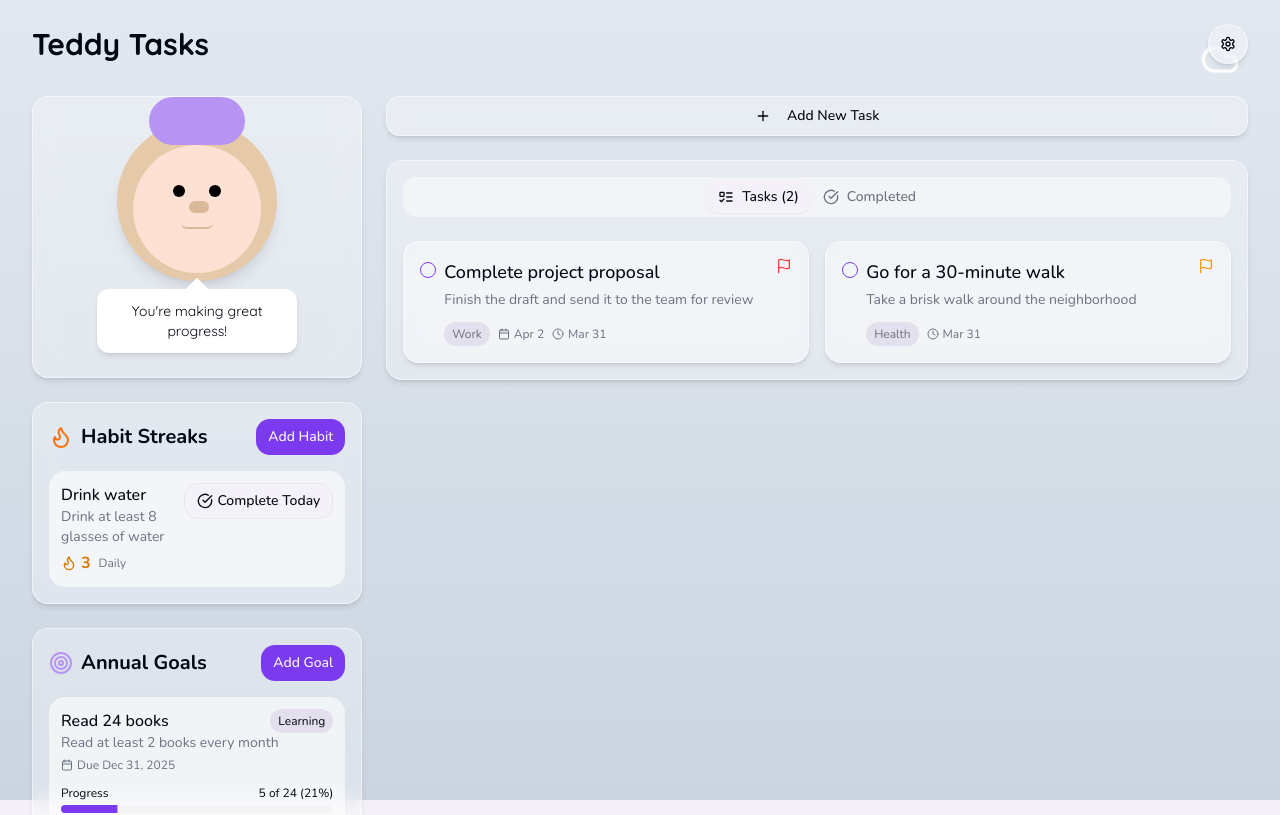
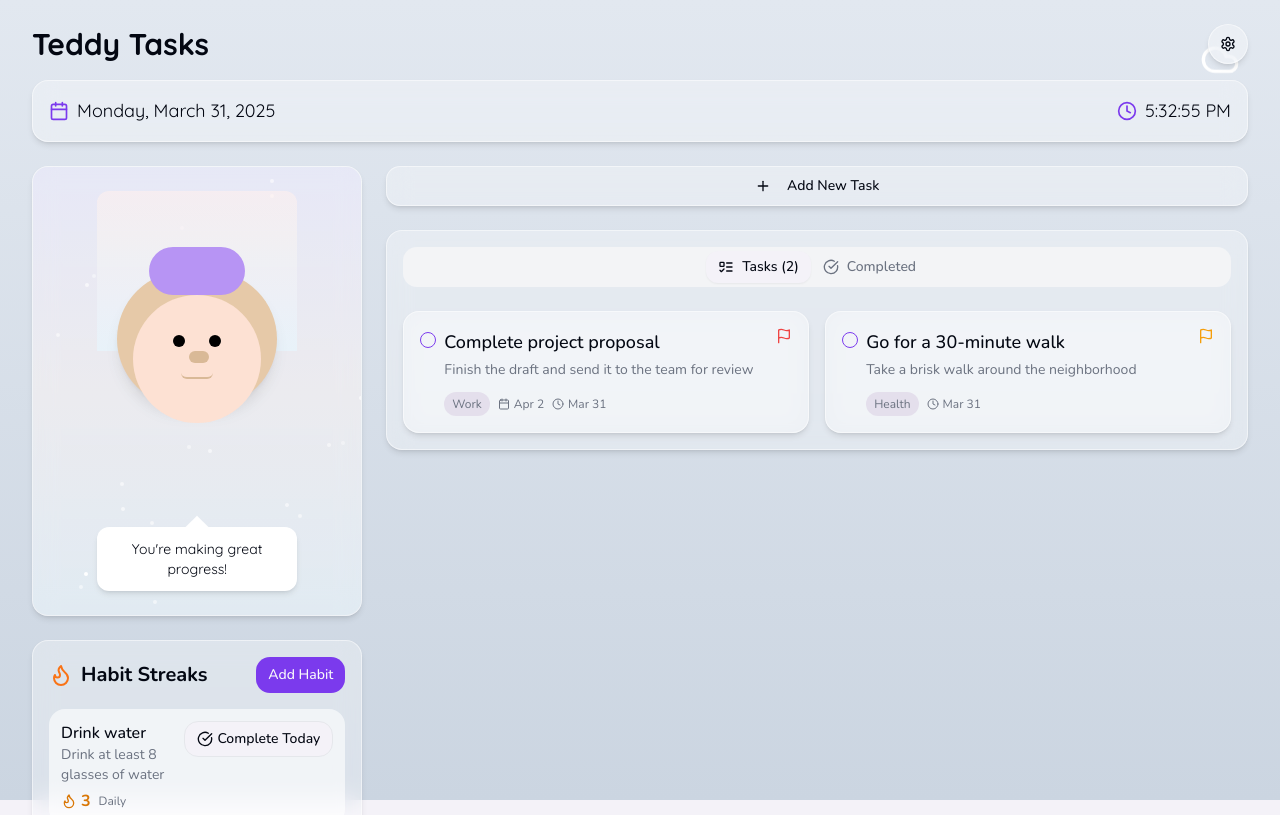
Before and after one commit to larryliu01/larry-tasks, a React (Vite) app: page / in a window 1280 px wide. Shown: the top 815 px of the page. Built offline with nearby package versions, Linux system fonts and the light colour scheme.

Commit message:
Refactor: Improve character and UI
- Added date and time display.
- Implemented animation for progress percentage.
- Enhanced character with a full body and improved design.
- Introduced a more appealing background.
- Included suggestions for additional features.

```diff
--- /dev/null
+++ b/src/components/AnimatedProgress.tsx
@@ -0,0 +1,56 @@
+
+import { useState, useEffect } from 'react';
+import { Progress } from '@/components/ui/progress';
+import { cn } from '@/lib/utils';
+
+type AnimatedProgressProps = {
+  value: number;
+  className?: string;
+  showPercentage?: boolean;
+  color?: 'default' | 'success' | 'warning' | 'danger';
+};
+
+const AnimatedProgress = ({
+  value,
+  className,
+  showPercentage = true,
+  color = 'default'
+}: AnimatedProgressProps) => {
+  const [progress, setProgress] = useState(0);
+
+  useEffect(() => {
+    const timer = setTimeout(() => {
+      setProgress(value);
+    }, 100);
+
+    return () => clearTimeout(timer);
+  }, [value]);
+
+  // Get appropriate color based on progress
+  const getColorClass = () => {
+    if (color !== 'default') {
+      return color === 'success' ? 'bg-green-500' :
+             color === 'warning' ? 'bg-yellow-500' :
+             'bg-red-500';
+    }
+
+    return '';
+  };
+
+  return (
+    <div className="relative">
+      <Progress
+        value={progress}
+        className={cn("h-3 transition-all duration-700", className)}
+        indicatorClassName={getColorClass()}
+      />
+      {showPercentage && (
+        <div className="absolute top-0 right-0 -mt-6 text-xs font-medium animate-pulse">
+          {Math.round(progress)}%
+        </div>
+      )}
+    </div>
+  );
+};
+
+export default AnimatedProgress;
--- /dev/null
+++ b/src/components/DateTime.tsx
@@ -0,0 +1,36 @@
+
+import { useState, useEffect } from 'react';
+import { format } from 'date-fns';
+import { Clock, Calendar as CalendarIcon } from 'lucide-react';
+
+const DateTime = () => {
+  const [currentDateTime, setCurrentDateTime] = useState(new Date());
+
+  useEffect(() => {
+    // Update time every second
+    const interval = setInterval(() => {
+      setCurrentDateTime(new Date());
+    }, 1000);
+
+    return () => clearInterval(interval);
+  }, []);
+
+  return (
+    <div className="glass p-4 rounded-lg flex flex-col sm:flex-row items-center justify-center sm:justify-between gap-3">
+      <div className="flex items-center">
+        <CalendarIcon className="mr-2 h-5 w-5 text-primary" />
+        <span className="font-cute text-lg">
+          {format(currentDateTime, 'EEEE, MMMM d, yyyy')}
+        </span>
+      </div>
+      <div className="flex items-center">
+        <Clock className="mr-2 h-5 w-5 text-primary" />
+        <span className="font-cute text-lg">
+          {format(currentDateTime, 'h:mm:ss a')}
+        </span>
+      </div>
+    </div>
+  );
+};
+
+export default DateTime;
--- a/src/components/HabitTracker.tsx
+++ b/src/components/HabitTracker.tsx
@@ -7,6 +7,7 @@ import { Progress } from '@/components/ui/progress';
 import { format, isToday, isThisWeek, addDays } from 'date-fns';
 import { CheckCircle, Calendar, Flame, Info } from 'lucide-react';
 import { cn } from '@/lib/utils';
+import AnimatedProgress from './AnimatedProgress';
 
 type HabitTrackerProps = {
   habits: Habit[];
@@ -93,7 +94,7 @@ const HabitTracker = ({ habits, onCompleteHabit, onAddHabit }: HabitTrackerProps
                     type="radio"
                     value="weekly"
                     checked={newHabit.frequency === 'weekly'}
-                    onChange={() => setNewHabit({...newHabit, frequency: 'weekly'})}
+                    onChange={() => setNewHabit({...newHabit, frequency: 'weekly' as 'daily'})}
                   />
                   <span>Weekly</span>
                 </label>
@@ -159,9 +160,10 @@ const HabitTracker = ({ habits, onCompleteHabit, onAddHabit }: HabitTrackerProps
                       {habit.daysCompleted.filter(d => isThisWeek(new Date(d))).length}/7 days
                     </span>
                   </div>
-                  <Progress
+                  <AnimatedProgress
                     value={(habit.daysCompleted.filter(d => isThisWeek(new Date(d))).length / 7) * 100}
                     className="h-2"
+                    color={habit.streak > 2 ? 'success' : 'default'}
                   />
                 </div>
               )}
--- a/src/components/TeddyCharacter.tsx
+++ b/src/components/TeddyCharacter.tsx
@@ -46,20 +46,36 @@ const TeddyCharacter = ({ tasks, habits, customization }: TeddyCharacterProps) =
 
   return (
     <div className="flex flex-col items-center">
+      <div className="cute-background w-full h-40 rounded-t-xl bg-gradient-to-b from-peach-light to-skyblue-light opacity-60"></div>
+
+      <div className="relative -mt-20 flex flex-col items-center">
+        {/* Full body teddy character */}
         <div
           className={cn(
-          "relative w-40 h-40 bg-teddy rounded-full mb-2 shadow-lg flex items-center justify-center",
-          { "animate-wiggle": animate },
+            "relative w-36 h-60 flex flex-col items-center justify-center transition-all duration-300",
+            { "animate-wiggle": animate }
+          )}
+        >
+          {/* Head */}
+          <div
+            className={cn(
+              "w-40 h-40 rounded-full mb-2 shadow-lg flex items-center justify-center relative",
               { "bg-teddy-dark": emotion === 'excited', "bg-teddy-light": emotion === 'neutral', "bg-teddy": emotion === 'happy' }
             )}
-        style={{backgroundColor: customization.color.replace('bg-', '')}}
+            style={{backgroundColor: customization.color}}
           >
-        {/* Teddy face */}
+            {/* Face */}
             <div className="absolute w-32 h-32 bg-teddy-light rounded-full top-6 left-4"></div>
 
             {/* Eyes */}
-        <div className="absolute w-3 h-3 bg-black rounded-full top-16 left-14"></div>
-        <div className="absolute w-3 h-3 bg-black rounded-full top-16 right-14"></div>
+            <div className={cn(
+              "absolute w-3 h-3 bg-black rounded-full top-16 left-14 transition-all",
+              emotion === 'excited' && "h-4 animate-bounce-small"
+            )}></div>
+            <div className={cn(
+              "absolute w-3 h-3 bg-black rounded-full top-16 right-14 transition-all",
+              emotion === 'excited' && "h-4 animate-bounce-small"
+            )}></div>
 
             {/* Nose */}
             <div className="absolute w-5 h-3 bg-teddy-dark rounded-full top-20 left-[72px]"></div>
@@ -81,18 +97,58 @@ const TeddyCharacter = ({ tasks, habits, customization }: TeddyCharacterProps) =
             {customization.accessories.includes('hat') && (
               <div className="absolute w-24 h-12 bg-lavender-dark rounded-full -top-6 left-8"></div>
             )}
-        {customization.accessories.includes('scarf') && (
-          <div className="absolute w-36 h-8 bg-skyblue-dark rounded-md top-32 left-2"></div>
-        )}
             {customization.accessories.includes('glasses') && (
               <div className="absolute w-20 h-6 border-2 border-black rounded-full top-16 left-10"></div>
             )}
           </div>
 
+          {/* Body */}
+          <div
+            className="w-28 h-28 rounded-t-[50%] -mt-10"
+            style={{backgroundColor: customization.color}}
+          ></div>
+
+          {/* Arms */}
+          <div className="flex w-full justify-between -mt-20 z-10">
+            <div
+              className={cn(
+                "w-8 h-20 rounded-full transform -rotate-12",
+                animate && "animate-wiggle"
+              )}
+              style={{backgroundColor: customization.color}}
+            ></div>
+            <div
+              className={cn(
+                "w-8 h-20 rounded-full transform rotate-12",
+                animate && "animate-wiggle"
+              )}
+              style={{backgroundColor: customization.color}}
+            ></div>
+          </div>
+
+          {/* Legs */}
+          <div className="flex justify-center gap-3 -mt-4">
+            <div
+              className={cn("w-10 h-14 rounded-b-full")}
+              style={{backgroundColor: customization.color}}
+            ></div>
+            <div
+              className={cn("w-10 h-14 rounded-b-full")}
+              style={{backgroundColor: customization.color}}
+            ></div>
+          </div>
+
+          {/* Scarf accessory */}
+          {customization.accessories.includes('scarf') && (
+            <div className="absolute w-36 h-8 bg-skyblue-dark rounded-md top-32 left-0"></div>
+          )}
+        </div>
+
         {/* Teddy's message bubble */}
-      <div className="bg-white rounded-xl p-3 shadow-md max-w-[200px] text-center relative">
+        <div className="bg-white rounded-xl p-3 shadow-md max-w-[200px] text-center relative mt-4">
           <div className="absolute w-4 h-4 bg-white -top-2 left-1/2 transform -translate-x-1/2 rotate-45"></div>
           <p className="text-sm font-cute">{message}</p>
+        </div>
       </div>
     </div>
   );
--- a/src/components/ui/progress.tsx
+++ b/src/components/ui/progress.tsx
@@ -1,3 +1,4 @@
+
 import * as React from "react"
 import * as ProgressPrimitive from "@radix-ui/react-progress"
 
@@ -5,8 +6,10 @@ import { cn } from "@/lib/utils"
 
 const Progress = React.forwardRef<
   React.ElementRef<typeof ProgressPrimitive.Root>,
-  React.ComponentPropsWithoutRef<typeof ProgressPrimitive.Root>
->(({ className, value, ...props }, ref) => (
+  React.ComponentPropsWithoutRef<typeof ProgressPrimitive.Root> & {
+    indicatorClassName?: string
+  }
+>(({ className, value, indicatorClassName, ...props }, ref) => (
   <ProgressPrimitive.Root
     ref={ref}
     className={cn(
@@ -16,7 +19,10 @@ const Progress = React.forwardRef<
     {...props}
   >
     <ProgressPrimitive.Indicator
-      className="h-full w-full flex-1 bg-primary transition-all"
+      className={cn(
+        "h-full w-full flex-1 bg-primary transition-all",
+        indicatorClassName
+      )}
       style={{ transform: `translateX(-${100 - (value || 0)}%)` }}
     />
   </ProgressPrimitive.Root>
--- a/src/pages/Index.tsx
+++ b/src/pages/Index.tsx
@@ -12,6 +12,7 @@ import AddTaskForm from '@/components/AddTaskForm';
 import HabitTracker from '@/components/HabitTracker';
 import GoalTracker from '@/components/GoalTracker';
 import TeddySettings from '@/components/TeddySettings';
+import DateTime from '@/components/DateTime';
 
 const initialTasks: Task[] = [
   {
@@ -278,7 +279,7 @@ const Index = () => {
     <div className="min-h-screen py-6 px-4 md:px-8 max-w-7xl mx-auto">
       <WeatherBackground />
 
-      <header className="mb-8 flex flex-col md:flex-row justify-between items-center">
+      <header className="mb-4 flex flex-col md:flex-row justify-between items-center">
         <div className="flex items-center mb-4 md:mb-0">
           <h1 className="text-3xl font-bold font-cute">Teddy Tasks</h1>
         </div>
@@ -291,14 +292,36 @@ const Index = () => {
         </div>
       </header>
 
+      <div className="mb-6">
+        <DateTime />
+      </div>
+
       <main className="grid grid-cols-1 lg:grid-cols-7 gap-6">
         <div className="lg:col-span-2 order-1 flex flex-col items-center">
-          <div className="glass rounded-2xl p-6 w-full flex justify-center">
-            <TeddyCharacter
-              tasks={tasks}
-              habits={habits}
-              customization={teddyCustomization}
-            />
+          <div className="glass rounded-2xl p-6 w-full flex justify-center relative overflow-hidden">
+            <div className="absolute inset-0 bg-gradient-to-b from-lavender-light via-peach-light to-skyblue-light opacity-30"></div>
+            <div className="stars absolute inset-0">
+              {[...Array(20)].map((_, i) => (
+                <div
+                  key={i}
+                  className="absolute w-1 h-1 bg-white rounded-full animate-pulse"
+                  style={{
+                    top: `${Math.random() * 100}%`,
+                    left: `${Math.random() * 100}%`,
+                    animationDelay: `${Math.random() * 2}s`,
+                    opacity: Math.random() * 0.7 + 0.3
+                  }}
+                ></div>
+              ))}
+            </div>
+
+            <div className="relative z-10">
+              <TeddyCharacter
+                tasks={tasks}
+                habits={habits}
+                customization={teddyCustomization}
+              />
+            </div>
           </div>
 
           <div className="mt-6 w-full">
```
Lines whose indentation alone changed are shown as unchanged.
